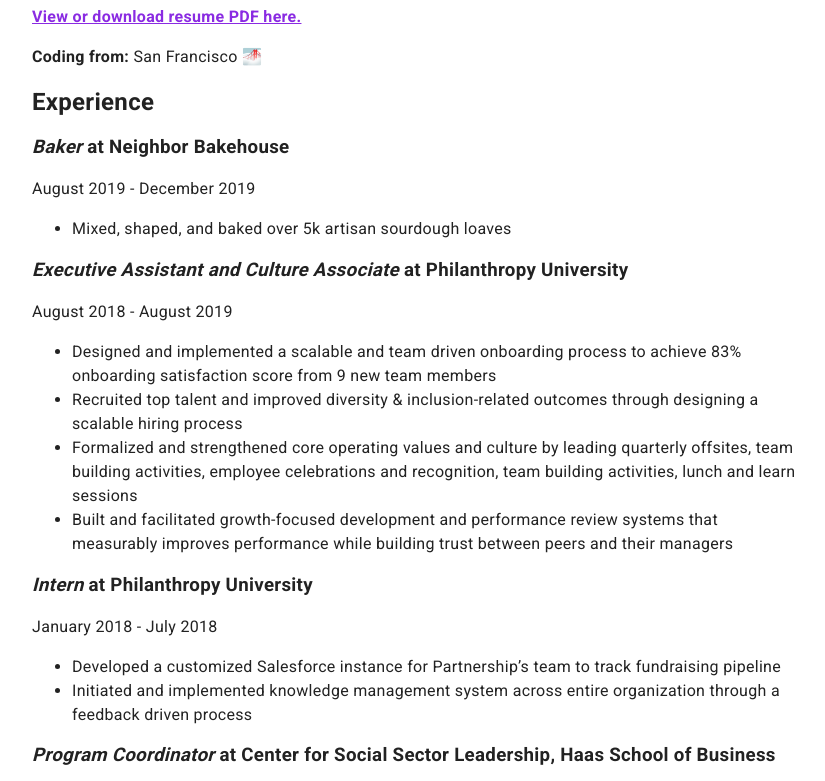
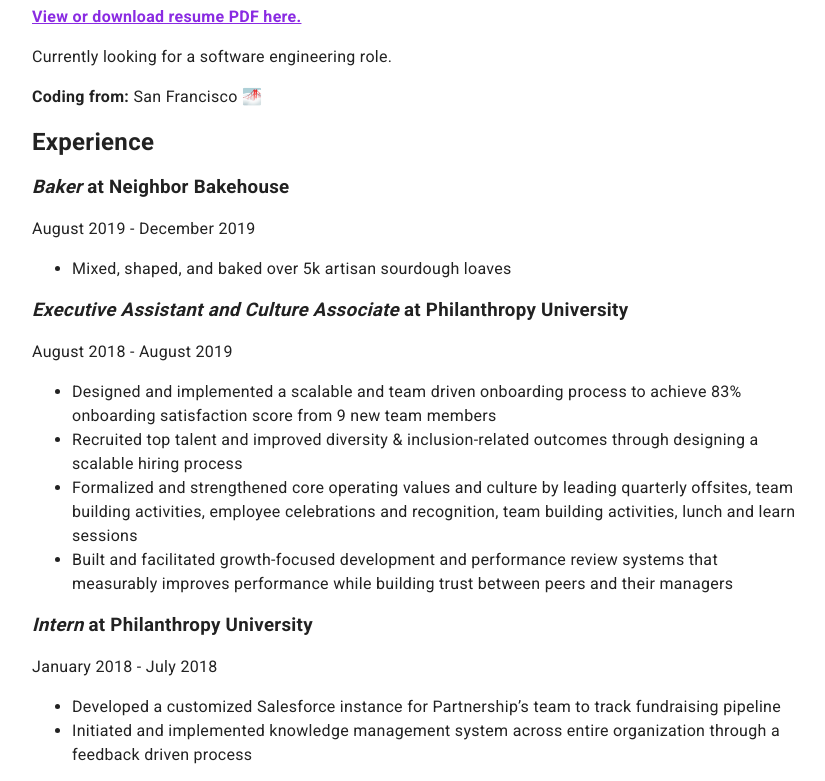
Before and after one commit to rmorabia/sophi-li.github.io, a Gatsby site: page /resume in a window 1280 px wide. Shown: the part 145-926 px from the top of the page, without its empty margins (224-1049 px from the left). Built offline with nearby package versions, Linux system fonts and the light colour scheme; Gatsby itself is replaced by a stand-in of ours.

Commit message:
update rez page

```diff
--- a/src/pages/resume.js
+++ b/src/pages/resume.js
@@ -14,6 +14,7 @@
           </a>
         </strong>
       </p>
+      <p>Currently looking for a software engineering role.</p>
       <p>
         <strong>Coding from:</strong> San Francisco 🌁
       </p>
```
